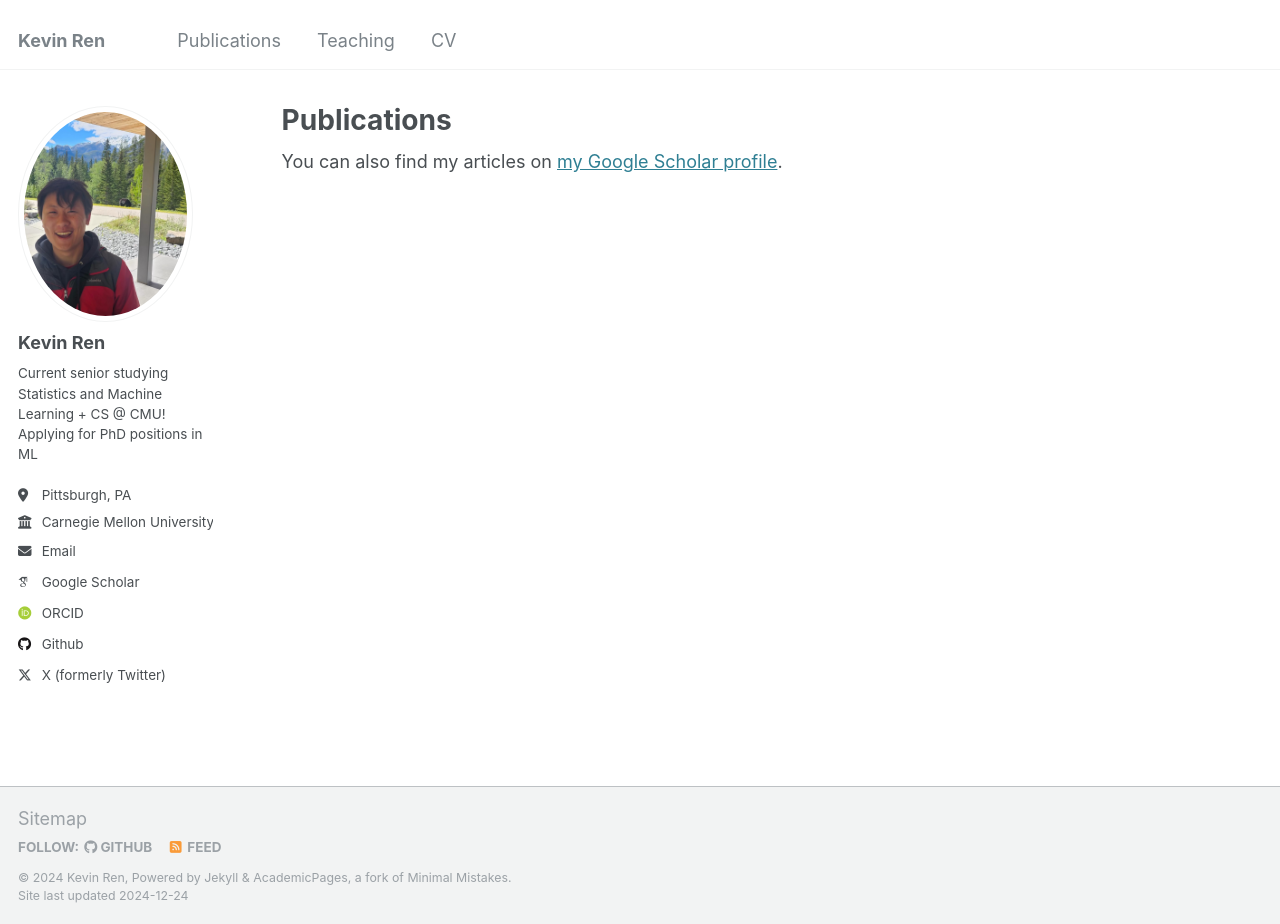
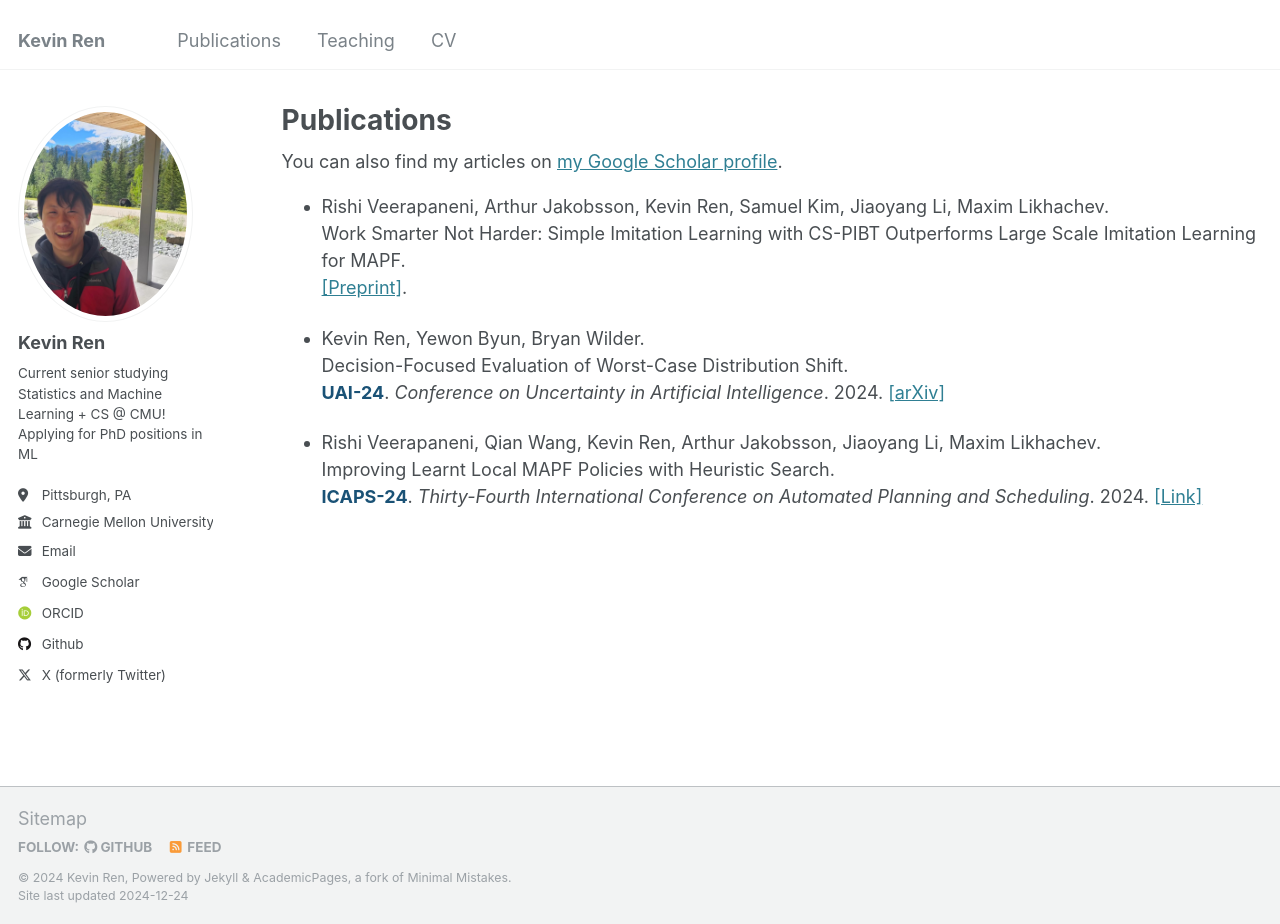
Before and after one commit to renkevin9/renkevin9.github.io, a Jekyll site: the page built from _pages/publications.html, in a window 1280 px wide and 924 px high. Built offline with Jekyll 4.4.1, drawn with Linux system fonts in a browser that asks for light colours; some web fonts are replaced.

Commit message:
revamp publications

```diff
--- a/_pages/publications.html
+++ b/_pages/publications.html
@@ -13,11 +13,37 @@ author_profile: true
 
 <!-- New style rendering if publication categories are defined -->
 
-{% for post in site.publications reversed %}
-  <!-- {% if post.type == "year" %} -->
-  {% include archive-single.html %}
-  <!-- {% endif %} -->
-{% endfor %}
+<ul>
+  <li>
+    <p>Rishi Veerapaneni, Arthur Jakobsson, Kevin Ren, Samuel Kim, Jiaoyang Li, Maxim Likhachev.
+      <br/>
+    Work Smarter Not Harder: Simple Imitation Learning with CS-PIBT Outperforms Large Scale Imitation Learning for MAPF.
+      <br/>
+    <a href="https://arxiv.org/abs/2409.14491">[Preprint]</a>.
+  </li>
+  <li>
+      <p>Kevin Ren, Yewon Byun, Bryan Wilder.
+        <br />
+      Decision-Focused Evaluation of Worst-Case Distribution Shift.
+       <br /> <strong><font color="#1A5276">UAI-24</font></strong>.
+       <em>Conference on Uncertainty in Artificial Intelligence</em>. 2024.
+       <a href="https://arxiv.org/abs/2407.03557v1">[arXiv]</a></p>
+  </li>
+  <li>
+    <p>Rishi Veerapaneni, Qian Wang, Kevin Ren, Arthur Jakobsson, Jiaoyang Li, Maxim Likhachev.
+      <br />
+      Improving Learnt Local MAPF Policies with Heuristic Search.
+     <br /> <strong><font color="#1A5276">ICAPS-24</font></strong>.
+     <em>Thirty-Fourth International Conference on Automated Planning and Scheduling</em>. 2024.
+     <a href="https://ojs.aaai.org/index.php/ICAPS/article/view/31522">[Link]</a></p>
+  </li>
+</ul>
+
+<!-- {% for post in site.publications reversed %}
+  {% if post.type == "year" %}
+    {% include archive-single.html %}
+  {% endif %}
+{% endfor %} -->
 
 <!-- {% if site.publication_category %}
   {% for category in site.publication_category  %}
```
